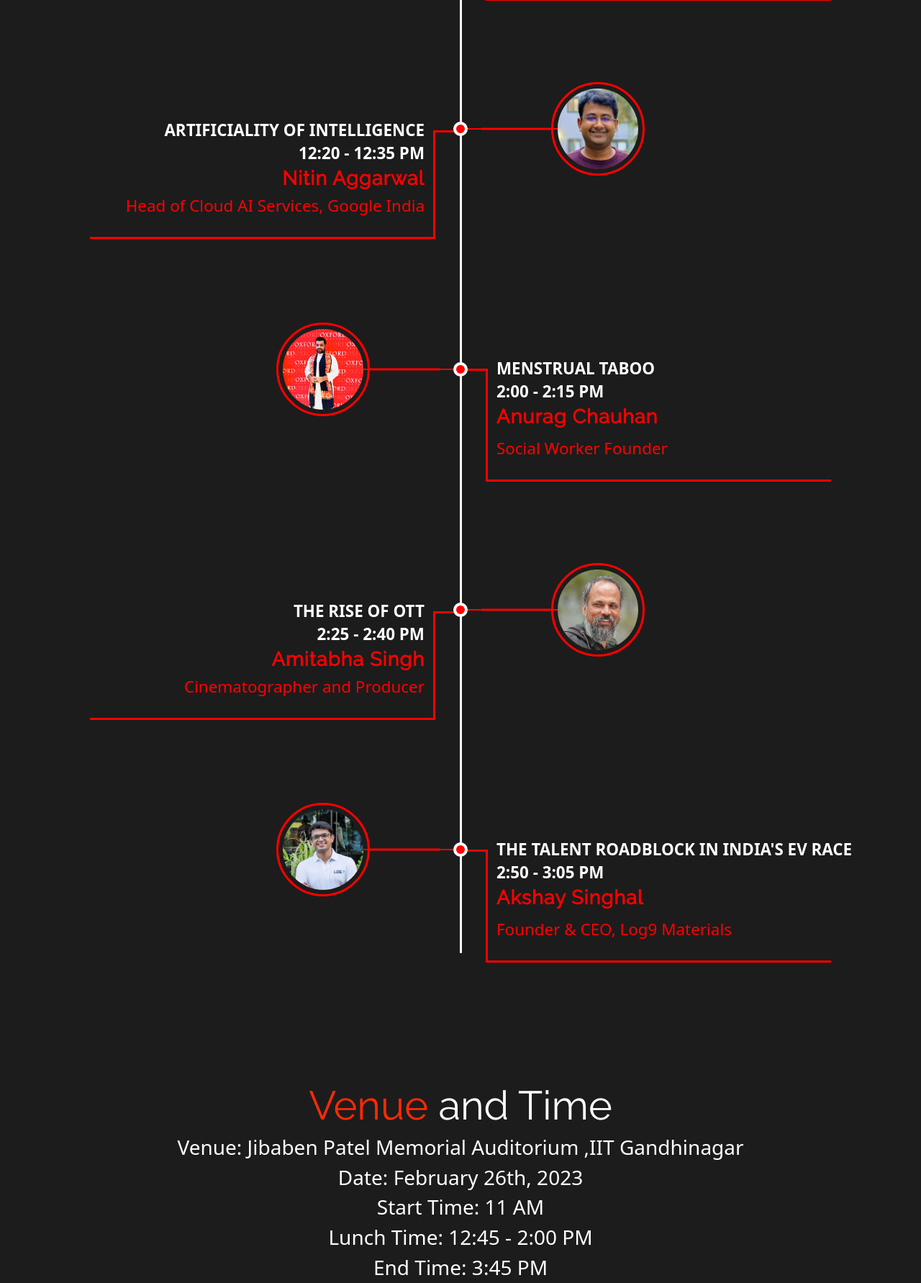
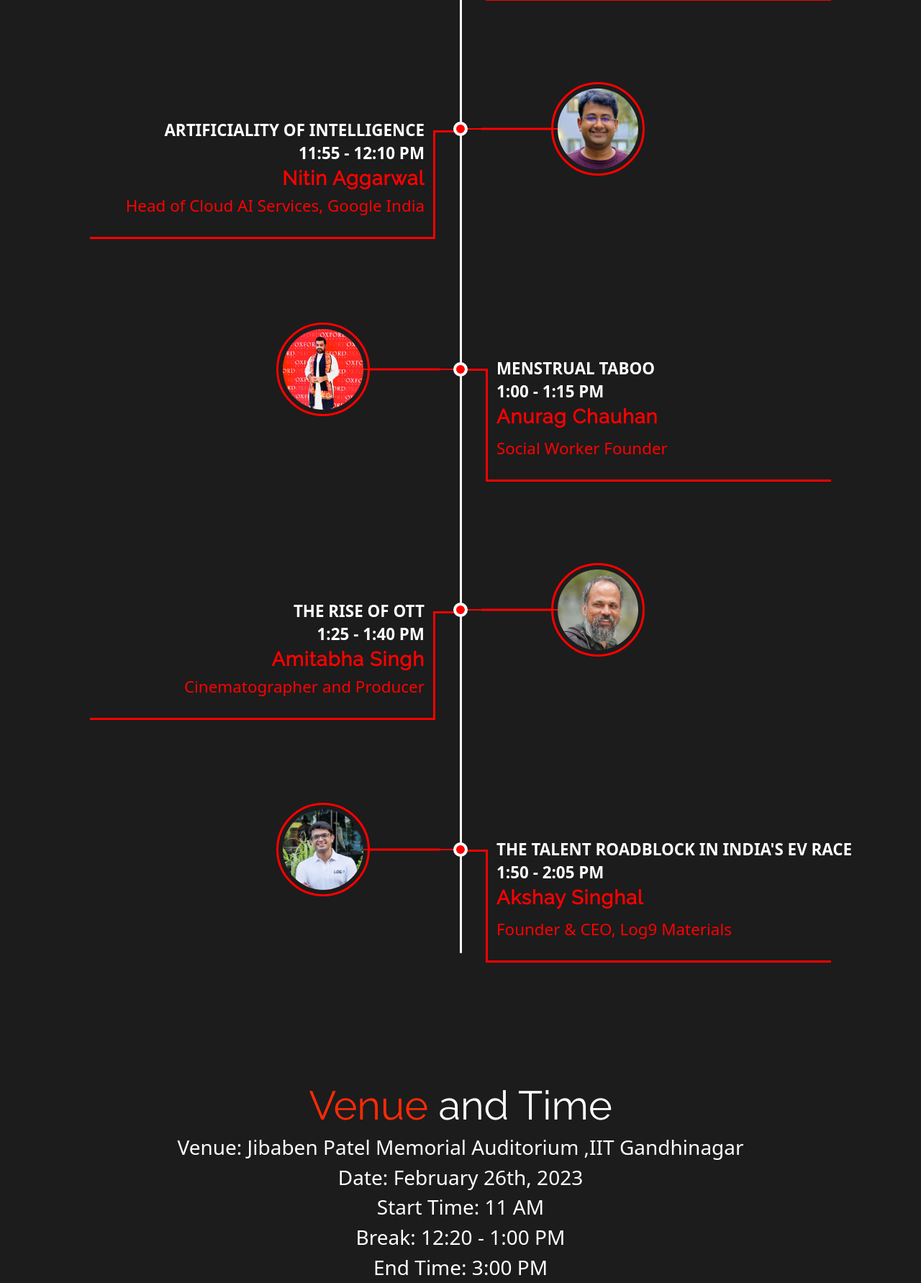
Before and after one commit to Shriyash1234/TEDxIITGandhinagar, a PHP site: page /schedule.html in a window 1280 px wide. Shown: the part 502-2284 px from the top of the page at 72% size. Run offline with PHP 8.4, Linux system fonts and the light colour scheme; some libraries are stand-ins or nearby versions.

Commit message:
Changed favicon to TEDx

```diff
--- a/Assests/CSS/index.css
+++ b/Assests/CSS/index.css
@@ -867,6 +867,10 @@ footer a:hover {
 .fa-facebook-f{
   padding:0.2vw 0.4vw;
 }
+.fa-linkedin-in{
+  z-index: 5;
+  position: relative;
+}
 /* footer CSS complete */
 iframe{
   margin-top: 0vw;
--- a/index.html
+++ b/index.html
@@ -31,9 +31,9 @@
     <link href="https://fonts.googleapis.com/css2?family=Raleway&display=swap" rel="stylesheet">
     <link href="https://fonts.googleapis.com/css2?family=Montserrat&display=swap" rel="stylesheet">
 
-    <link rel="apple-touch-icon" sizes="180x180"  href="Assests\img\TEDx\mask-icon.svg">
-    <link rel="icon" type="image/png" sizes="32x32"  href="Assests\img\TEDx\mask-icon.svg">
-    <link rel="icon" type="image/png" sizes="16x16"  href="Assests\img\TEDx\mask-icon.svg">
+    <link rel="apple-touch-icon" sizes="180x180"  href="Assests\img\TEDx\TEDx-favicon.svg">
+    <link rel="icon" type="image/png" sizes="32x32"  href="Assests\img\TEDx\TEDx-favicon.svg">
+    <link rel="icon" type="image/png" sizes="16x16"  href="Assests\img\TEDx\TEDx-favicon.svg">
     <link rel="manifest" href="/site.webmanifest">
     <style>
       .bd-placeholder-img {
--- a/previous.html
+++ b/previous.html
@@ -33,9 +33,9 @@
     <link href="https://fonts.googleapis.com/css2?family=Montserrat&display=swap" rel="stylesheet">
 
     <!-- favicon -->
-    <link rel="apple-touch-icon" sizes="180x180"  href="Assests\img\TEDx\mask-icon.svg">
-    <link rel="icon" type="image/png" sizes="32x32"  href="Assests\img\TEDx\mask-icon.svg">
-    <link rel="icon" type="image/png" sizes="16x16"  href="Assests\img\TEDx\mask-icon.svg">
+    <link rel="apple-touch-icon" sizes="180x180"  href="Assests\img\TEDx\TEDx-favicon.svg">
+    <link rel="icon" type="image/png" sizes="32x32"  href="Assests\img\TEDx\TEDx-favicon.svg">
+    <link rel="icon" type="image/png" sizes="16x16"  href="Assests\img\TEDx\TEDx-favicon.svg">
     <link rel="manifest" href="/site.webmanifest">
     <style>
       .bd-placeholder-img {
--- a/registeration.html
+++ b/registeration.html
@@ -19,9 +19,9 @@
     <link href="https://fonts.googleapis.com/css2?family=Raleway&display=swap" rel="stylesheet">
 
     <!-- favicon -->
-    <link rel="apple-touch-icon" sizes="180x180"  href="Assests\img\TEDx\mask-icon.svg">
-    <link rel="icon" type="image/png" sizes="32x32"  href="Assests\img\TEDx\mask-icon.svg">
-    <link rel="icon" type="image/png" sizes="16x16"  href="Assests\img\TEDx\mask-icon.svg">
+    <link rel="apple-touch-icon" sizes="180x180"  href="Assests\img\TEDx\TEDx-favicon.svg">
+    <link rel="icon" type="image/png" sizes="32x32"  href="Assests\img\TEDx\TEDx-favicon.svg">
+    <link rel="icon" type="image/png" sizes="16x16"  href="Assests\img\TEDx\TEDx-favicon.svg">
     <link rel="manifest" href="/site.webmanifest">
 </head>
 <body>
--- a/schedule.html
+++ b/schedule.html
@@ -16,9 +16,9 @@
         <script src="//cdnjs.cloudflare.com/ajax/libs/jquery/3.2.1/jquery.min.js"></script>
         <script src="https://kit.fontawesome.com/458fcd567c.js" crossorigin="anonymous"></script>
 
-        <link rel="apple-touch-icon" sizes="180x180"  href="Assests\img\TEDx\mask-icon.svg">
-        <link rel="icon" type="image/png" sizes="32x32"  href="Assests\img\TEDx\mask-icon.svg">
-        <link rel="icon" type="image/png" sizes="16x16"  href="Assests\img\TEDx\mask-icon.svg">
+        <link rel="apple-touch-icon" sizes="180x180"  href="Assests\img\TEDx\TEDx-favicon.svg">
+        <link rel="icon" type="image/png" sizes="32x32"  href="Assests\img\TEDx\TEDx-favicon.svg">
+        <link rel="icon" type="image/png" sizes="16x16"  href="Assests\img\TEDx\TEDx-favicon.svg">
         <link rel="manifest" href="/site.webmanifest">
     </head>
     <body>
@@ -79,7 +79,7 @@
                             <div class="timeline-icon"><img class="fa-icon"src="Assests\img\speakers-images\Nitin-Aggarwal.webp"></div>
                             <div class="timeline-content content-left">
                                 <h3 class="title">Artificiality of Intelligence</h3>
-                                <h3 class="title">12:20 - 12:35 PM</h3>
+                                <h3 class="title">11:55 - 12:10 PM</h3>
                                 <p class="description">
                                   Nitin Aggarwal
                                 </p>
@@ -92,7 +92,7 @@
                             <div class="timeline-icon"><img class="fa-icon"src="Assests\img\speakers-images\Anurag-Chauhan.webp"></div>
                             <div class="timeline-content content-right">
                                 <h3 class="title">Menstrual Taboo</h3>
-                                <h3 class="title">2:00 - 2:15 PM</h3>
+                                <h3 class="title">1:00 - 1:15 PM</h3>
                                 <p class="description">
                                   Anurag Chauhan
                                 </p>
@@ -105,7 +105,7 @@
                             <div class="timeline-icon"><img class="fa-icon"src="Assests\img\speakers-images\Amitabha_Singh.jpg"></div>
                             <div class="timeline-content content-left">
                                 <h3 class="title">The rise of OTT</h3>
-                                <h3 class="title">2:25 - 2:40 PM</h3>
+                                <h3 class="title">1:25 - 1:40 PM</h3>
                                 <p class="description">
                                   Amitabha Singh
                                 </p>
@@ -118,7 +118,7 @@
                           <div class="timeline-icon"><img class="fa-icon"src="Assests\img\speakers-images\Akshay-Singhal.webp"></div>
                           <div class="timeline-content content-right">
                               <h3 class="title">The Talent Roadblock in India's EV Race</h3>
-                              <h3 class="title">2:50 - 3:05 PM</h3>
+                              <h3 class="title">1:50 - 2:05 PM</h3>
                               <p class="description">
                                 Akshay Singhal
                               </p>
@@ -138,8 +138,8 @@
                 <h3 style="text-align: center;">Venue: Jibaben Patel Memorial Auditorium ,IIT Gandhinagar</h3>
                 <h3>Date: February 26th, 2023</h3>
                 <h3>Start Time: 11 AM</h3>
-                <h3>Lunch Time: 12:45 - 2:00 PM</h3>
-                <h3>End Time: 3:45 PM</h3>
+                <h3>Break: 12:20 - 1:00 PM</h3>
+                <h3>End Time: 3:00 PM</h3>
                 <iframe src="https://www.google.com/maps/embed?pb=!1m18!1m12!1m3!1d58674.55852630597!2d72.64798041507593!3d23.200842332610822!2m3!1f0!2f0!3f0!3m2!1i1024!2i768!4f13.1!3m3!1m2!1s0x395c2b10360b0d7f%3A0xf6e108d2d8f029ac!2sJibaben%20Patel%20Memorial%20Auditorium!5e0!3m2!1sen!2sin!4v1677131943060!5m2!1sen!2sin" width="600" height="450" style="border:0;" allowfullscreen="" loading="lazy" referrerpolicy="no-referrer-when-downgrade"></iframe>
               </div>
             </section>
```
Also changed, not shown: Assests/img/TEDx-favicon.jpg, Assests/img/TEDx/TEDx-favicon.svg (added), 1 other file.
